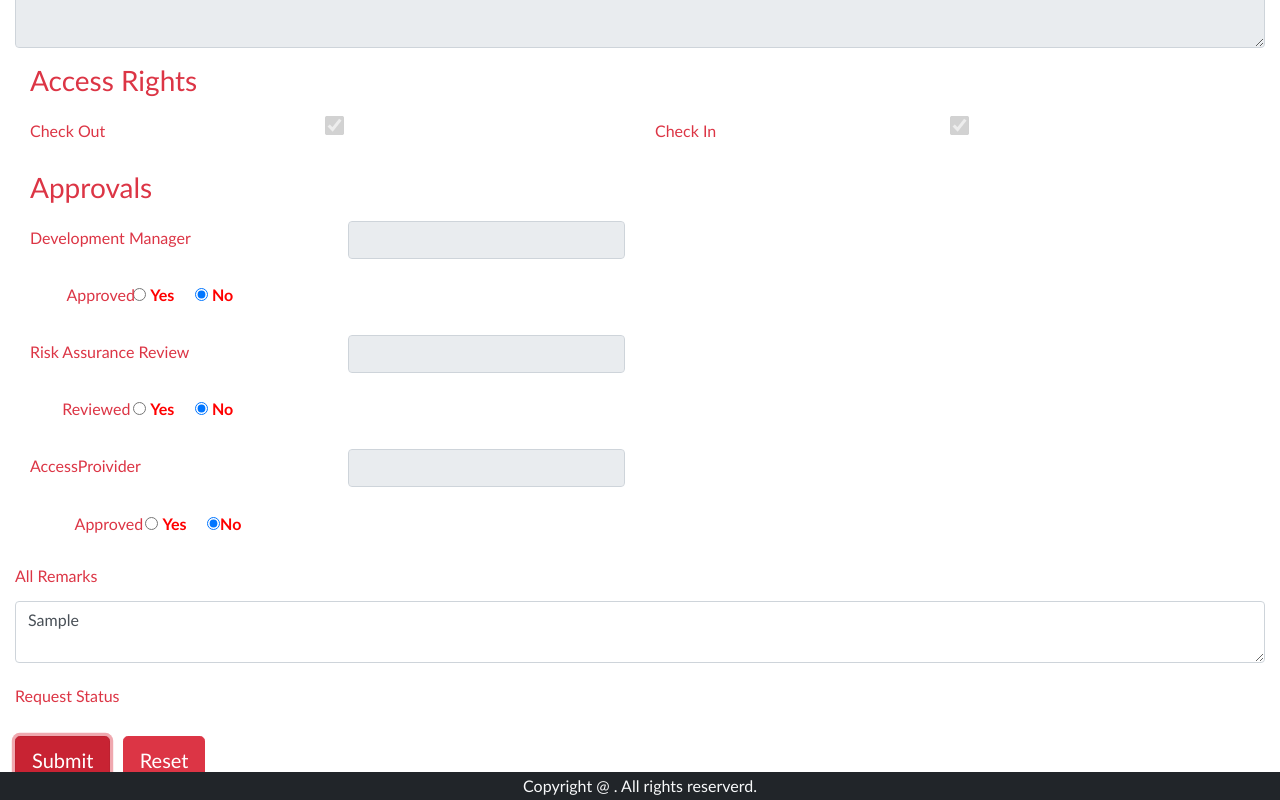
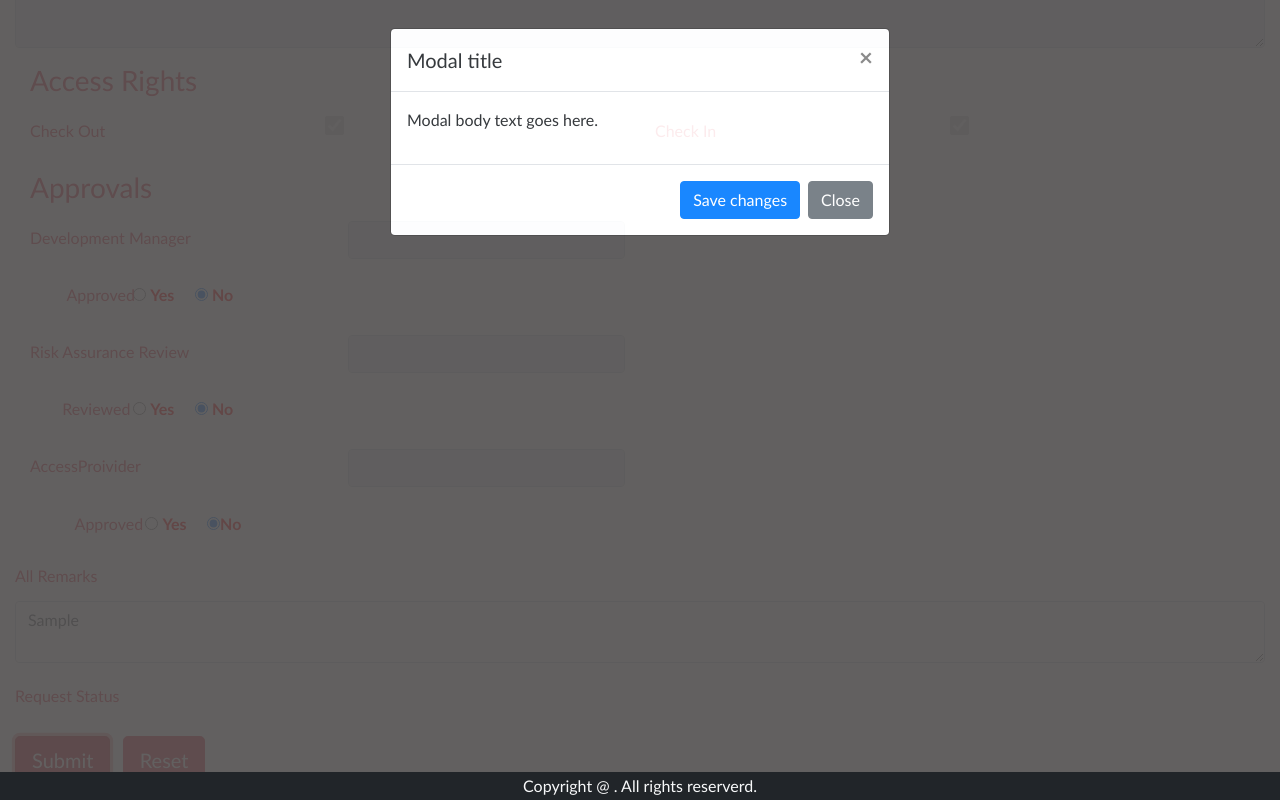
Before and after one commit to sathiyanvenkatesh/ReactWorkflow, a React (Create React App) app: page /approvesvc/1 in a window 1280 px wide. Both pictures are taken after typing "Sample" into the empty fields and a click on the button "Submit". Built offline with nearby package versions, Linux system fonts and the light colour scheme; no server answers.

Commit message:
toast duplicate fixed.

```diff
--- a/package.json
+++ b/package.json
@@ -17,12 +17,14 @@
     "react-bootstrap-submenu": "^1.0.1",
     "react-data-table-component": "^6.11.7",
     "react-dom": "^17.0.1",
+    "react-modal": "^3.14.3",
     "react-redux": "^7.2.2",
     "react-router": "^5.2.0",
     "react-router-dom": "^5.2.0",
     "react-router-redux": "^5.0.0-alpha.9",
     "react-scripts": "4.0.1",
     "react-toastify": "^4.1.0",
+    "reactjs-popup": "^2.0.5",
     "redux": "^4.0.5",
     "redux-router-kit": "^1.2.1",
     "styled-components": "^5.2.1",
--- a/src/app/Store.js
+++ b/src/app/Store.js
@@ -1,11 +1,13 @@
 import {configureStore} from "@reduxjs/toolkit";
 import userReducer from "../redux-sclice/UserSclice";
 import svcReducer from "../redux-sclice/SvcSclice";
+import popupReducer from '../redux-sclice/popupwindow';
 
 export default configureStore({
   reducer:{
       user:userReducer,   // user is store name from usersclice
-      svc:svcReducer
+      svc:svcReducer,
+      popup:popupReducer
   } ,
 
 });
--- a/src/components/Route/Routes.js
+++ b/src/components/Route/Routes.js
@@ -16,6 +16,8 @@ import { ToastContainer } from 'react-toastify';
 import 'react-toastify/dist/ReactToastify.css';
 import SvcApprove from '../svc/SvcApprove';
 
+import ModalPage from '../pages/modalpage'
+
 //import DropDownnestedMenu from '../menu/DropDownnestedMenu';
 
 const tostcontaierstyle = {
@@ -28,6 +30,7 @@ function Routes() {
   //console.log("inside route"+JSON.stringify(user));
   return (
     <React.Fragment>
+      <ModalPage></ModalPage>
       <ToastContainer autoClose={2000} style={tostcontaierstyle} />
       <Layout />
       <BrowserRouter>
--- /dev/null
+++ b/src/components/pages/modalpage.js
@@ -0,0 +1,40 @@
+import React from "react";
+import { useSelector } from 'react-redux';
+import Modal from 'react-modal';
+import { useDispatch } from 'react-redux'
+import { getClose } from '../../redux-sclice/popupwindow'
+Modal.setAppElement('#root');
+
+const ModalPage = () => {
+    const { open } = useSelector((state) => state.popup);
+    const dispatch = useDispatch();
+    function closeModal() {
+        dispatch(getClose())
+    }
+    return (
+        <>
+            {open && <div className="react-model-window">
+                <div className="modal-dialog">
+                    <div className="modal-content">
+                        <div className="modal-header">
+                            <h5 className="modal-title">Modal title</h5>
+                            <button type="button" className="close" onClick={() => closeModal()} aria-label="Close">
+                                <span aria-hidden="true">&times;</span>
+                            </button>
+                        </div>
+                        <div className="modal-body">
+                            <p>Modal body text goes here.</p>
+                        </div>
+                        <div className="modal-footer">
+                            <button type="button" className="btn btn-primary" onClick={ () => {dispatch(getClose())}}>Save changes</button>
+                            <button type="button" className="btn btn-secondary" onClick={ () => {dispatch(getClose())}}>Close</button>
+                        </div>
+                    </div>
+                </div>
+            </div>}
+
+        </>
+    )
+}
+
+export default ModalPage;
--- a/src/components/svc/SvcApprove.js
+++ b/src/components/svc/SvcApprove.js
@@ -2,6 +2,7 @@ import React ,{ useState,useEffect } from 'react'
 import { getSVCbyId,svcsSelector} from "../../redux-sclice/SvcSclice";
 import {useDispatch, useSelector} from 'react-redux';
 import {useParams} from 'react-router-dom'
+import { getOpen } from '../../redux-sclice/popupwindow'
 
 
  function SvcApprove () {
@@ -48,14 +49,11 @@ import {useParams} from 'react-router-dom'
   }
 
    const handleSubmit =event=>{
-    alert('clicked');
+    dispatch(getOpen());
     event.preventDefault();
-    console.log("Update button clicked ");
      //if(handleValidation){
    // dispatch(createNewSvcRequest(JSON.stringify(values)) )
     // }
-    console.log(svcDetails);
-
   }
 
 
--- a/src/components/svc/SvcNewRequest.js
+++ b/src/components/svc/SvcNewRequest.js
@@ -2,7 +2,6 @@ import React, { useState } from 'react'
 import { createNewSvcRequest, svcsSelector } from "../../redux-sclice/SvcSclice";
 import { useDispatch, useSelector } from 'react-redux';
 //import { Redirect } from 'react-router';
-
 import { useHistory } from 'react-router-dom';
 
 import { Container } from 'react-bootstrap';
@@ -16,6 +15,7 @@ const DEVMANAGER = ['Manager1', 'Manager2']
 
 function SvcNewRequest() {
 
+  const toastId = React.useRef(null);
 
   const user = localStorage.getItem('user') ? JSON.parse(localStorage.getItem('user')) : null
 
@@ -86,20 +86,20 @@ function SvcNewRequest() {
        });*/
     history.push('/updatesvc/' + JSON.stringify(svcaddresult));
     // alert("SVC Added Successfully");
-
     //<ToastContainer/>
-
-
     // navigate1.navigate('/updatesvc/'+row.requestid)
   }
   if (!svcaddSucessflag && hasErrors) {
-    toast.error("Error in Saving Request !", {
+    if(! toast.isActive(toastId.current)) {
+      toastId.current = toast.error("Error in Saving Request !", {
+      current:1,
       position: "top-center",
       autoClose: 5000,
       hideProgressBar: false,
       closeOnClick: true,
+    });
+  }
 
-    });
   }
   //render() {
   return (
--- a/src/components/svc/SvcsearchResultsDataTable.js
+++ b/src/components/svc/SvcsearchResultsDataTable.js
@@ -7,7 +7,7 @@ import { useDispatch,useSelector} from 'react-redux';
 
 const ActionComponent = ({  row, onClick  }) => {
   const clickHandler = () => onClick(row);
-  return row.requestStatus==='SUB'?<Button className="btn-danger" onClick={clickHandler}>Approve</Button>:"";
+  return row.requestStatus==='SUB'?<Button className="btn-sm btn-success" onClick={clickHandler}>Approve</Button>:"";
 };
 
 
@@ -76,15 +76,31 @@ const  handleLinkAction =(row)=>{
 
 
 const customStyles = {
+  heading:{
+    style: {
+      minHeight:"35px",
+    }
+  },
+  text: {
+    primary: '#268bd2',
+    secondary: '#2aa198',
+  },
+  rows: {
+    style: {
+        minHeight: '35px', // override the row height
+    },
+},
   headRow: {
     style: {
-      backgroundColor: '#dc3545'// override the row height
+      backgroundColor: '#343a40',// override the row height
+      minHeight:"35px",
+      height:"10px"
     }
   } ,
   headCells: {
       style:{
           color:'#f8f9fa',
-          fontSize:'20px'
+          fontSize:'16px'
       }
   }
 };
@@ -174,25 +190,27 @@ const customStyles = {
       }
     ];
 
-
     return (
-
-
       <DataTable
-        title="Svc Request Table "
+            title="Table"
             columns={columns}
             data={svclist}
-        defaultSortField="title"
-        // sortIcon={<SortIcon />}
             pagination
-        //selectableRows
-        //onSelectedRowsChange={handleOnclickRow}
+            fixedHeader
+            striped
+            fixedHeaderScrollHeight="500px"
             customStyles={customStyles}
-        noContextMenu // comment this to show itemas selected as alert at the top of table
-        fixedHeader
-        fixedHeaderScrollHeight="500px"
         />
-
+//     <DataTable
+//         columns={columns}
+//         data={svclist}
+//         defaultSortField="title"
+//         pagination
+//         customStyles={customStyles}
+//         noContextMenu // comment this to show itemas selected as alert at the top of table
+//         fixedHeader
+//         fixedHeaderScrollHeight="500px"
+//  />
 
     )
   //}
--- a/src/index.css
+++ b/src/index.css
@@ -36,3 +36,14 @@ input[type=checkbox]
   -o-transform: scale(1.5); /* Opera */
   padding: 15px;
 }
+
+
+.react-model-window{
+  position: fixed;
+  z-index: 2;
+  width: 100%;
+  background: #514f4f;
+  opacity: .9;
+  height: 100vh;
+
+}
--- /dev/null
+++ b/src/redux-sclice/popupwindow.js
@@ -0,0 +1,17 @@
+import { createSlice } from "@reduxjs/toolkit";
+
+export const popupSlice = createSlice({
+    name:"popup",
+    initialState: { open: false },
+    reducers: {
+        getOpen:(state) => {
+            state.open = true;
+        },
+        getClose:(state) => {
+            state.open = false;
+        }
+    }
+})
+
+export const { getOpen, getClose } = popupSlice.actions;
+export default popupSlice.reducer;
```
Also changed, not shown: 2 other files (tests, documents, lock files or other folders). Lines whose indentation alone changed are shown as unchanged.
